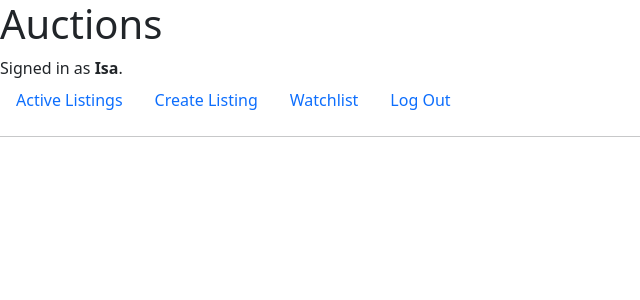
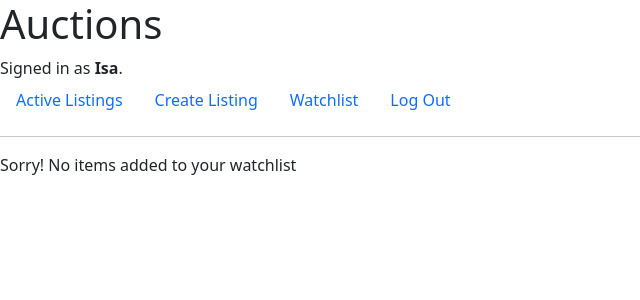
Before and after one commit to IsaJ89/project2commerce, a Django app: page /watchlist in a window 1280 px wide. Shown: the top 300 px of the page, without its empty margins (0-640 px from the left). Run offline with Django 3.2, Linux system fonts and the light colour scheme; the first user in the database is signed in; data comes from the database, SQL or seed files in the repository.

Commit message:
watchlist spec done

```diff
--- a/commerce/auctions/models.py
+++ b/commerce/auctions/models.py
@@ -33,7 +33,7 @@ class Listing(models.Model):
 class Bid(models.Model):
     item = models.ForeignKey(Listing, on_delete=models.CASCADE, related_name='bids',null=True)
     placed_by = models.ForeignKey(User, on_delete=models.CASCADE, related_name="bids",null=True)
-    bid_value = models.DecimalField(max_digits=10,decimal_places=2, null=True)
+    bid_value = models.DecimalField(max_digits=10,decimal_places=2, blank=True, null=True)
     placed_on = models.DateTimeField(default=now)
 
     def __str__(self):
--- a/commerce/auctions/templates/auctions/index.html
+++ b/commerce/auctions/templates/auctions/index.html
@@ -5,12 +5,12 @@
     {% if listings %}
         {% for listing in listings %}
             <div>
-                <div><a href="{% url 'view_listing' listing.id %}">{{ listing.item_name }}</a></div>
-                <div>{{ listing.description }}</div>
+                <div><a href="{% url 'view_listing' listing.id %}">Item Name:{{ listing.item_name }}</a></div>
+                <div>Description:{{ listing.description }}</div>
                 {% if listing.image %}
                     <div><img src="{{ listing.image.url }}" alt="listing.item_name" height="250" width="250"></div>
                 {% endif %}
-                <div>{{ listing.current_price }}</div>
+                <div>Current Price:{{ listing.current_price }}</div>
             </div>
         {% endfor %}
     {% endif %}
--- a/commerce/auctions/templates/auctions/view_listing.html
+++ b/commerce/auctions/templates/auctions/view_listing.html
@@ -34,6 +34,10 @@ View Listing
         {% csrf_token %}
         <input type="submit" value="Add To Watchlist">
     </form>
+    <form action="{% url 'remove_from_watchlist' listing.id %}" method="post">
+        {% csrf_token %}
+        <input type="submit" value="Remove From Watchlist">
+    </form>
 </div>
 {% endif %}
 {% endblock %}
--- a/commerce/auctions/templates/auctions/watchlist.html
+++ b/commerce/auctions/templates/auctions/watchlist.html
@@ -3,7 +3,7 @@
 
 {% block body %}
     {% if not watchlist_and_ids %}
-        <p>Sorry! No items added to your watchlist yet</p>
+        <p>Sorry! No items added to your watchlist</p>
     {% else %}
         <ul>
             {% for item,id in watchlist_and_ids %}
--- a/commerce/auctions/urls.py
+++ b/commerce/auctions/urls.py
@@ -11,5 +11,6 @@ urlpatterns = [
     path("listing", views.create_listing, name="create_listing"),
     path("<int:listing_id>", views.view_listing, name="view_listing"),
     path("watchlist", views.watchlist, name="watchlist"),
-    path("add<int:listing_id>", views.add_to_watchlist, name="add_to_watchlist")
+    path("add<int:listing_id>", views.add_to_watchlist, name="add_to_watchlist"),
+    path("remove<int:listing_id>", views.remove_from_watchlist, name="remove_from_watchlist"),
     ] + static(settings.MEDIA_URL, document_root=settings.MEDIA_ROOT)
--- a/commerce/auctions/views.py
+++ b/commerce/auctions/views.py
@@ -146,6 +146,7 @@ def view_listing(request, listing_id):
         "bid_form": bid_form
     })
 
+
 def watchlist(request):
     listing_ids = []
     watchlist = Watchlist.objects.filter(user=request.user)
@@ -155,17 +156,46 @@ def watchlist(request):
         listing = Listing.objects.get(item_name=item.item)
         listing_ids.append(listing.id)
 
-    # using the zip function to combine the two iterables
-    watchlist_and_ids = zip(watchlist, listing_ids)
+    # using the zip function to combine the two iterables and turning it into a list of tuples
+    watchlist_and_ids = list(zip(watchlist, listing_ids))
     return render(request, "auctions/watchlist.html", {
         "watchlist_and_ids": watchlist_and_ids
     })
 
 def add_to_watchlist(request, listing_id):
     if request.method == "POST":
+        bid_form = BidForm(request.POST)
+        listing = Listing.objects.get(id=listing_id)  # this is a Listing instance
+        listing_to_add = Watchlist.objects.filter(user=request.user, item=listing) # this is a QuerySet
+
+        # if listing is not already added to the watchlist
+        if not listing_to_add:
+            new_watchlist_object = Watchlist()
+            new_watchlist_object.item = listing
+            new_watchlist_object.user = request.user
+            new_watchlist_object.save()
+            return HttpResponseRedirect(reverse("watchlist"))
+        else:
+            return render(request, "auctions/view_listing.html", {
+                "message": "This listing has already been added to your watchlist",
+                "listing": listing,
+                "bid_form": bid_form
+            })
+
+
+def remove_from_watchlist(request, listing_id):
+    if request.method == "POST":
         listing = Listing.objects.get(id=listing_id)
-        new_watchlist_object = Watchlist()
-        new_watchlist_object.item = listing
-        new_watchlist_object.user = request.user
-        new_watchlist_object.save()
-        return HttpResponseRedirect(reverse("watchlist"))
+        bid_form = BidForm(request.POST)
+        listing_to_delete = Watchlist.objects.filter(user=request.user, item=listing)
+        if listing_to_delete:
+            listing_to_delete.delete()
+            return HttpResponseRedirect(reverse("watchlist"))
+
+        # if the listing to be removed does not exist in the watchlist
+        else:
+            return render(request, "auctions/view_listing.html", {
+                "listing": listing,
+                "bid_form": bid_form,
+                "message": "Item has not been added to your watchlist yet"
+            })
--- a/temp.txt
+++ b/temp.txt
@@ -3,7 +3,8 @@ Username: Isa
 Email address: isa@emailforcommerce.com
 Password: commerce123
 
-
+python manage.py makemigrations
+python manage.py migrate
 python manage.py shell
 from auctions.models import *
 
```
Also changed, not shown: commerce/auctions/migrations/0032_alter_bid_bid_value.py (added), commerce/db.sqlite3, commerce/media/images/Chess_board.jpg (added).
